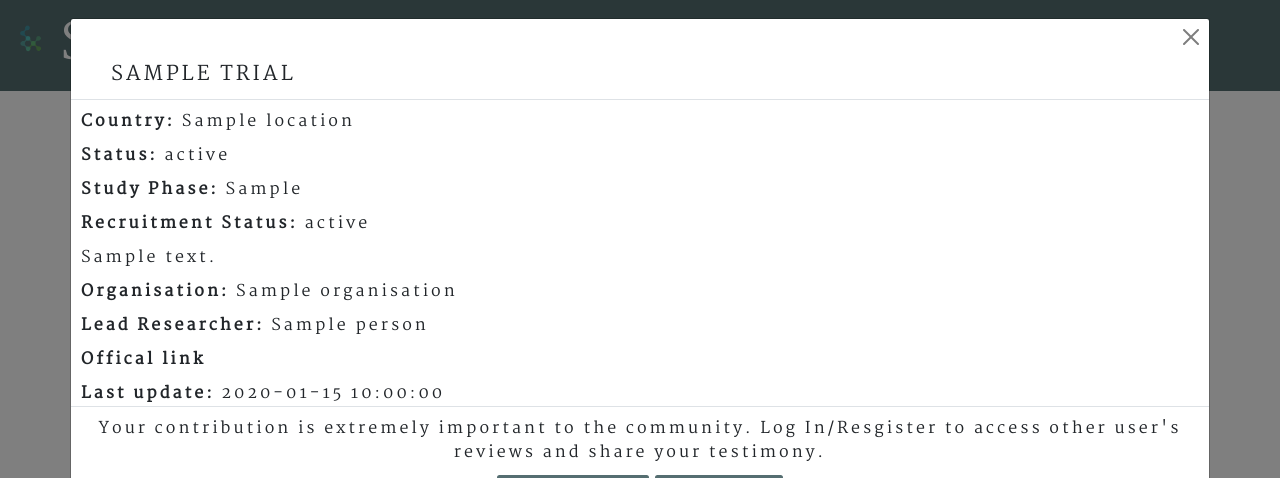
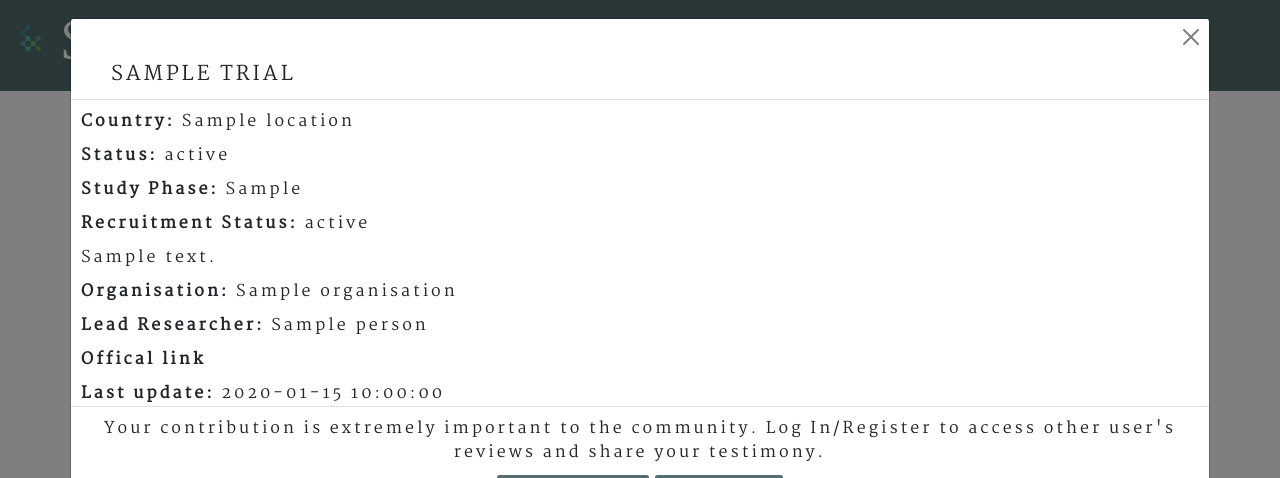
Before and after one commit to arturmpinho/Speranza, a Flask app: template templates/pages/clinical_trials.html in a window 1280 px wide, after a click on "Check this trial". Shown: the top 478 px of the page. Run offline with Flask 2, Linux system fonts and the light colour scheme; the template is opened without the code that fills it: most values are stand-ins (such as "Sample title", 1, 10 or a date in 2020); some libraries are stand-ins or nearby versions; some web fonts are replaced.

Commit message:
Review Structure section in README.md, corrected typo in add_trial.html and external href in clinical_trials.html

```diff
--- a/templates/pages/add_trial.html
+++ b/templates/pages/add_trial.html
@@ -59,7 +59,7 @@
                     <button type="button" class="btn" data-bs-dismiss="modal"><i class="far fa-times-circle"></i> Close</button>
                 {% else %}
                     <div class="text-center justify content-center">
-                        <p>Your contribution is extremely important to the community. Log In/Resgister to access other user's reviews and share your testimony.</p>
+                        <p>Your contribution is extremely important to the community. Log In/Register to access other user's reviews and share your testimony.</p>
                         <a type="submit" class="btn" href="{{ url_for('register') }}"><i class="fab fa-wpforms"></i> Register</a>
                         <a type="submit" class="btn" href="{{ url_for('login') }}"><i class="fas fa-sign-in-alt"></i> Log In</a>
                     </div>
--- a/templates/pages/clinical_trials.html
+++ b/templates/pages/clinical_trials.html
@@ -6,7 +6,7 @@
     <div class="container-fluid">
         <div class="row justify-content-center">
             <div class="col-lg-8">
-                <p class="page-intro">Immunotherapy is a type of cancer treatment that helps your immune system fight cancer. The immune system helps your body fight infections and other diseases. It is made up of white blood cells and organs and tissues of the lymph system.Immunotherapy is a type of biological therapy. <a class="source-link" href="https://www.cancer.gov/about-cancer/treatment/types/immunotherapy#which-cancers-are-treated-with-immunotherapy">[1]</a></p>
+                <p class="page-intro">Immunotherapy is a type of cancer treatment that helps your immune system fight cancer. The immune system helps your body fight infections and other diseases. It is made up of white blood cells and organs and tissues of the lymph system.Immunotherapy is a type of biological therapy. <a class="source-link" href="https://www.cancer.gov/about-cancer/treatment/types/immunotherapy">[1]</a></p>
                 <p>We have <strong>{{count}}</strong> {% if count == 1 %} trial {% else %} trials {% endif %} available for you.</p>
             </div>
         </div>
```
Also changed, not shown: README.md.
